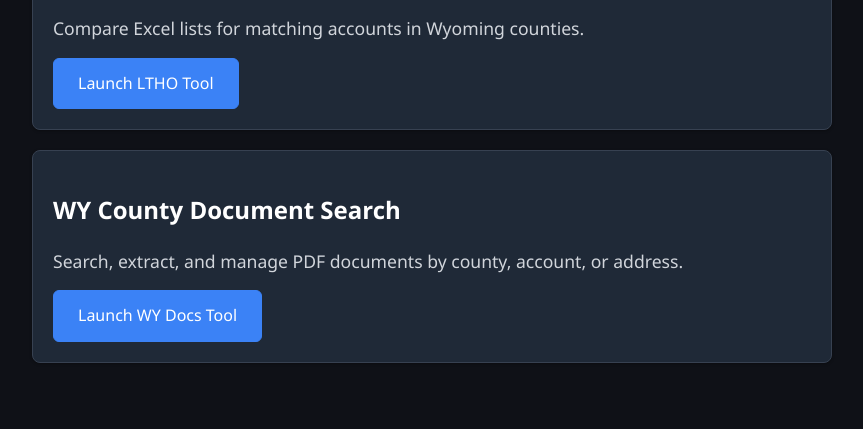
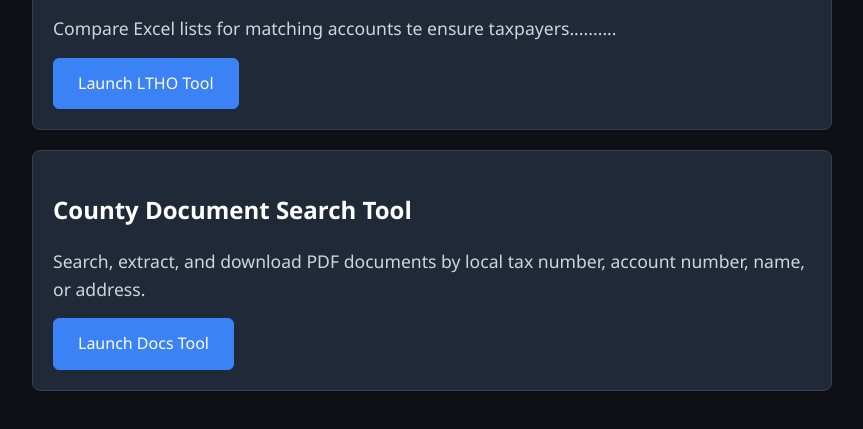
Before and after one commit to ToTheRepublic/LTHO-HO-Compare-Tool, a plain HTML site: page public/index.html in a window 1280 px wide. Shown: the part 279-708 px from the top of the page, without its empty margins (208-1071 px from the left). Drawn offline with Linux system fonts and the light colour scheme.

Commit message:
index update

```diff
--- a/public/index.html
+++ b/public/index.html
@@ -79,13 +79,13 @@
 
     <div class="tool">
         <h2>LTHO HO Compare Tool</h2>
-        <p>Compare Excel lists for matching accounts in Wyoming counties.</p>
+        <p>Compare Excel lists for matching accounts te ensure taxpayers..........</p>
         <a href="/ltho">Launch LTHO Tool</a>
     </div>
     <div class="tool">
-        <h2>WY County Document Search</h2>
-        <p>Search, extract, and manage PDF documents by county, account, or address.</p>
-        <a href="/wy-docs">Launch WY Docs Tool</a>
+        <h2>County Document Search Tool</h2>
+        <p>Search, extract, and download PDF documents by local tax number, account number, name, or address.</p>
+        <a href="/docs">Launch Docs Tool</a>
     </div>
     <!-- Add more tools here, e.g.:
     <div class="tool">
```
